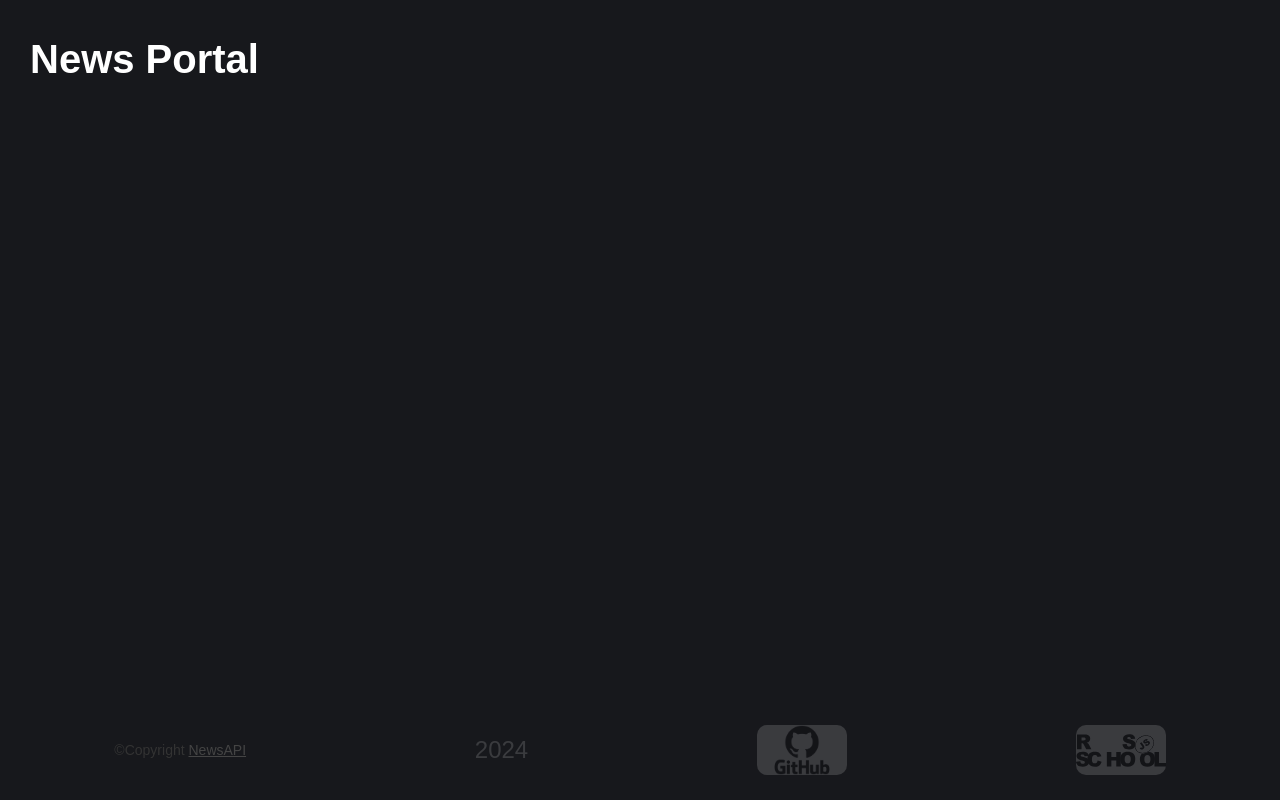
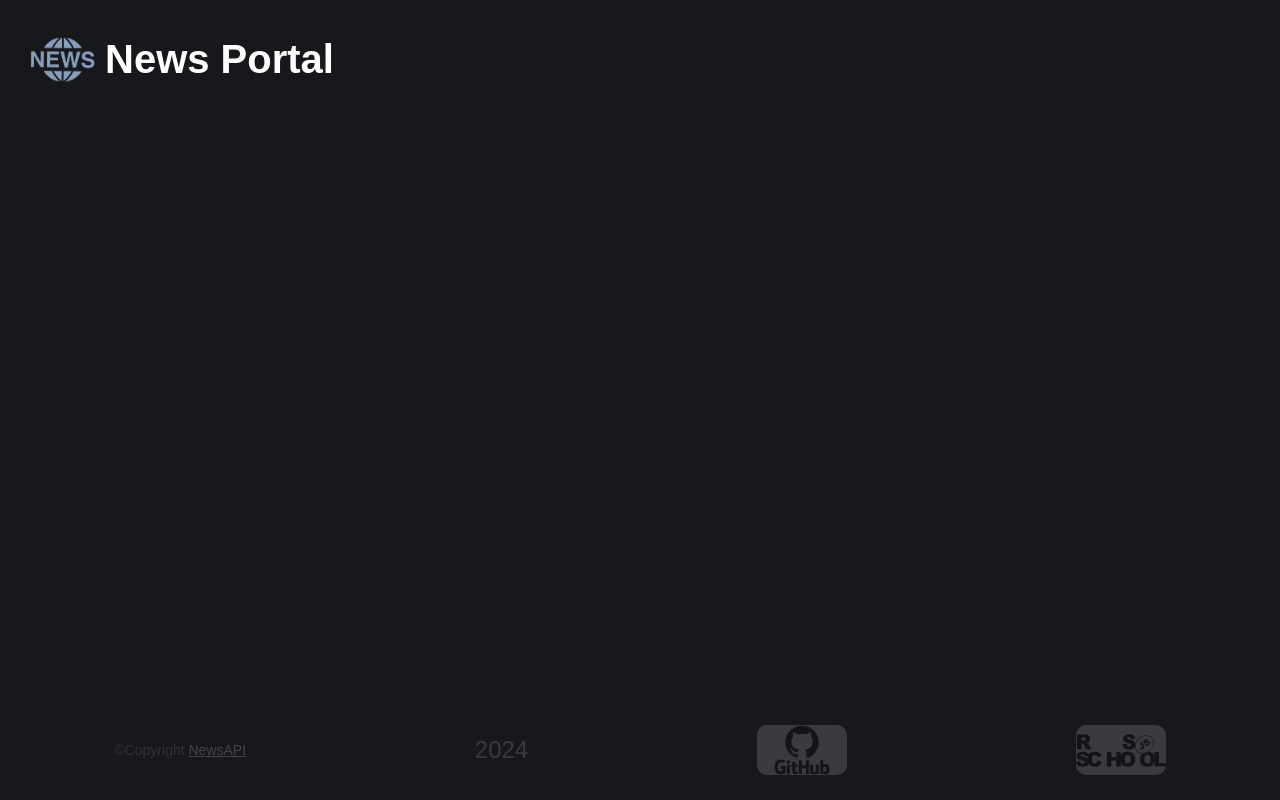
Before and after one commit to Alexey888888/23Q4, a website built with webpack: page news-api/src/index.html in a window 1280 px wide. Built offline with nearby package versions, Linux system fonts and the light colour scheme; no server answers.

Commit message:
feat: add favicon and logo

```diff
--- a/news-api/src/global.css
+++ b/news-api/src/global.css
@@ -12,6 +12,17 @@ body {
 
 header {
   padding: 10px 30px;
+}
+
+.logo-line {
+  display: flex;
+  align-items: center;
+}
+
+.header__logo {
+  width: 65px;
+  margin-right: 10px;
+  filter: invert(50%) sepia(100%) hue-rotate(175deg);
 }
 
 header h1 {
--- a/news-api/src/index.html
+++ b/news-api/src/index.html
@@ -4,11 +4,15 @@
     <meta charset="utf-8" />
     <meta name="viewport" content="width=device-width, initial-scale=1.0" />
     <meta http-equiv="X-UA-Compatible" content="ie=edge" />
+    <link rel="icon" href="./assets/img/news_logo.png" />
     <title>NewsPortal</title>
   </head>
   <body>
     <header>
-      <h1>News Portal</h1>
+      <div class="logo-line">
+        <img class="header__logo" src="./assets/img/news_logo.png" alt="news_logo  " />
+        <h1>News Portal</h1>
+      </div>
     </header>
     <main>
       <div class="sources buttons"></div>
```
Also changed, not shown: news-api/src/assets/img/news_logo.png (added).
